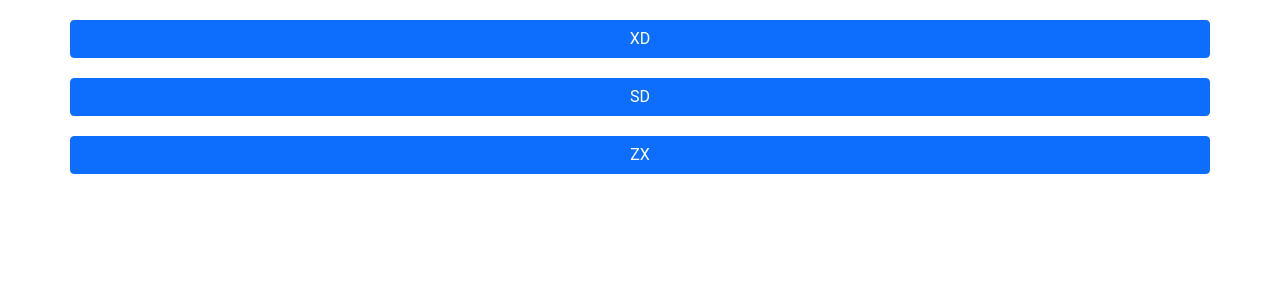
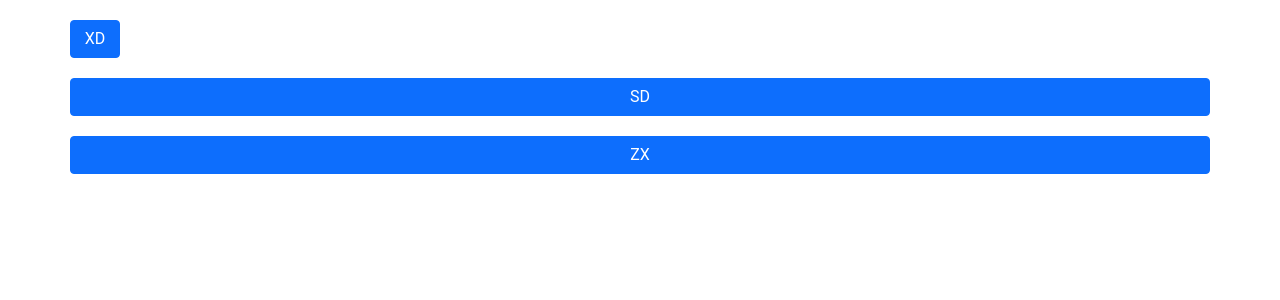
Before and after one commit to piotrksiazek/Spotify-playlist-creator, a Flask app: page /actions in a window 1280 px wide. Shown: the part 56-356 px from the top of the page. Run offline with Flask 2, Linux system fonts and the light colour scheme; the visitor is signed in with stand-in values (Sample User, id 1); data comes from the database, SQL or seed files in the repository; some libraries are stand-ins or nearby versions.

Commit message:
test btn width

```diff
--- a/app/templates/Actions.html
+++ b/app/templates/Actions.html
@@ -3,7 +3,7 @@
 <div class="container text-center bg">
 
 <div class="row">
-    <a href="#" class="btn btn-primary centered top-buffer col-xs-11" data-toggle="tooltip" title="Uwaga1">XD</a>
+    <a href="#" class="btn btn-primary centered top-buffer col-xs-11 btn-width" data-toggle="tooltip" title="Uwaga1">XD</a>
     <a href="#" class="btn btn-primary centered top-buffer col-xs-11" data-toggle="tooltip" title="Uwaga2">SD</a>
     <a href="#" class="btn btn-primary centered top-buffer col-xs-11">ZX</a>
 </div>
--- a/app/templates/base.html
+++ b/app/templates/base.html
@@ -36,6 +36,10 @@
         background: transparent;
     }
     .top-buffer { margin-top:20px; }
+
+    .btn-width{
+        width: 50px;
+    }
 
   {#  .navbar-custom {#}
   {#      background-color: #0378A6 !important;#}
```
